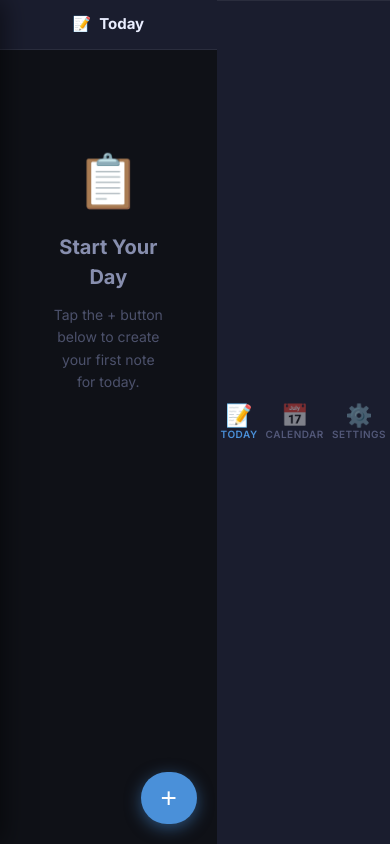
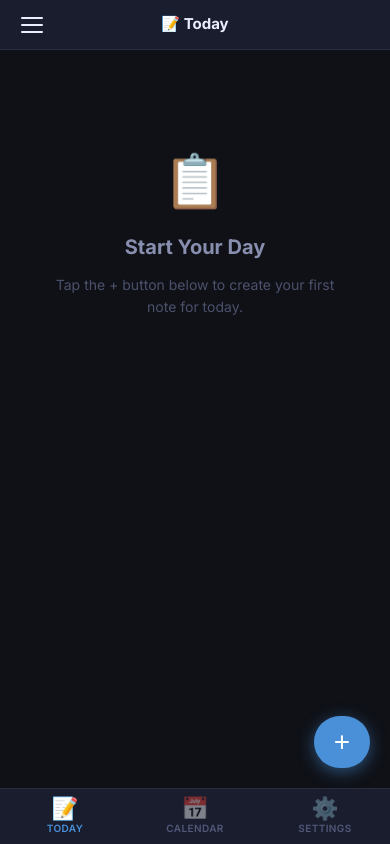
Before and after one commit to raghunathvanka/flownote-web, a Next.js app: page / in a window 390 px wide. Built offline with nearby package versions, Linux system fonts and the light colour scheme.

Commit message:
fix: correct mobile layout - bottomNav inside main, sidebar fixed overlay, full-width workspace

```diff
--- a/src/app/page.module.css
+++ b/src/app/page.module.css
@@ -1,57 +1,51 @@
+/* ══════════════════════════════════════════════════
+   DESKTOP LAYOUT
+   ══════════════════════════════════════════════════ */
 .app {
   display: flex;
+  flex-direction: row;
   height: 100vh;
-  height: 100dvh; /* iOS Safari dynamic viewport fix */
+  height: 100dvh;
   overflow: hidden;
   background: var(--bg);
   position: relative;
 }
 
-/* ── Sidebar wrapper ─────────────────────────────── */
+/* Sidebar: normal flex column on desktop */
 .sidebarWrapper {
   flex-shrink: 0;
-  z-index: 60;
+  height: 100%;
+  overflow: hidden;
 }
 
-/* ── Main content ────────────────────────────────── */
+/* Main: vertical flex column taking remaining space */
 .main {
   flex: 1;
+  min-width: 0;
   display: flex;
   flex-direction: column;
   overflow: hidden;
-  position: relative;
-  min-width: 0;
 }
 
+/* Page content area (scrollable, takes remaining space) */
 .pageContent {
   flex: 1;
+  min-height: 0;
   display: flex;
   flex-direction: column;
   overflow: hidden;
-  min-height: 0;
 }
 
-/* ── Mobile top bar (hidden on desktop) ──────────── */
-.mobileTopBar {
-  display: none;
-}
+/* Mobile top bar: hidden on desktop */
+.mobileTopBar { display: none; }
 
-/* ── Backdrop (mobile sidebar overlay) ───────────── */
-.backdrop {
-  position: fixed;
-  inset: 0;
-  background: rgba(0, 0, 0, 0.6);
-  z-index: 55;
-  backdrop-filter: blur(2px);
-  animation: fadeIn 0.15s ease-out;
-}
+/* Bottom nav: hidden on desktop */
+.bottomNav { display: none; }
 
-/* ── Bottom nav (hidden on desktop) ─────────────── */
-.bottomNav {
-  display: none;
-}
+/* Backdrop: hidden on desktop */
+.backdrop { display: none; }
 
-/* ── Carry-forward banner ────────────────────────── */
+/* Carry-forward banner */
 .carryBanner {
   display: flex;
   align-items: center;
@@ -63,7 +57,6 @@
   font-weight: 500;
   color: var(--accent-light);
   flex-shrink: 0;
-  animation: fadeIn 0.3s ease-out;
 }
 .dismissBtn {
   background: none;
@@ -71,14 +64,12 @@
   color: var(--accent);
   cursor: pointer;
   font-size: 16px;
-  padding: 0 4px;
+  padding: 2px 6px;
   border-radius: 4px;
-  transition: background 0.12s;
   line-height: 1;
 }
-.dismissBtn:hover { background: rgba(74, 144, 217, 0.2); }
 
-/* ── Splash screen ───────────────────────────────── */
+/* Splash screen */
 .splash {
   height: 100vh;
   height: 100dvh;
@@ -92,55 +83,59 @@
   flex-direction: column;
   align-items: center;
   gap: 12px;
-  animation: fadeIn 0.4s ease-out;
 }
 .splashIcon { font-size: 52px; }
-.splashTitle {
-  font-size: 40px;
-  font-weight: 800;
-  color: var(--text-primary);
-  letter-spacing: -1px;
-}
-.splashSub {
-  font-size: 15px;
-  color: var(--text-muted);
-  animation: pulse 1.5s infinite;
-}
+.splashTitle { font-size: 40px; font-weight: 800; color: var(--text-primary); letter-spacing: -1px; }
+.splashSub { font-size: 15px; color: var(--text-muted); }
 
 /* ══════════════════════════════════════════════════
-   MOBILE STYLES  (≤ 768px)
+   MOBILE LAYOUT  (≤ 768px)
    ══════════════════════════════════════════════════ */
 @media (max-width: 768px) {
 
-  /* Sidebar: pull fully out of flex flow, use fixed overlay */
+  /* Sidebar: taken out of flex flow entirely, slides in as overlay */
   .sidebarWrapper {
     position: fixed;
     top: 0;
     left: 0;
     bottom: 0;
-    width: 260px;
+    /* Keep natural width from Sidebar component (220px) */
+    width: 220px;
+    /* Slide fully off-screen to the left */
     transform: translateX(-100%);
-    transition: transform 0.25s ease-out;
-    box-shadow: 4px 0 24px rgba(0, 0, 0, 0.5);
-    z-index: 60;
+    transition: transform 0.25s cubic-bezier(0.4, 0, 0.2, 1);
+    z-index: 100;
+    box-shadow: none;
   }
+  /* When open: slide in */
   .sidebarOpen {
-    transform: translateX(0);
+    transform: translateX(0) !important;
+    box-shadow: 6px 0 32px rgba(0, 0, 0, 0.6) !important;
   }
 
-  /* Show mobile top bar */
+  /* Backdrop: dark overlay behind open sidebar */
+  .backdrop {
+    display: block;
+    position: fixed;
+    inset: 0;
+    background: rgba(0, 0, 0, 0.55);
+    z-index: 99;
+    animation: fadeIn 0.15s ease-out;
+  }
+
+  /* Mobile top bar */
   .mobileTopBar {
     display: flex;
     align-items: center;
     justify-content: space-between;
     padding: 0 12px;
     height: 50px;
-    border-bottom: 1px solid var(--border);
+    min-height: 50px;
     flex-shrink: 0;
     background: var(--surface);
+    border-bottom: 1px solid var(--border);
   }
 
-  /* Hamburger button */
   .hamburger {
     display: flex;
     flex-direction: column;
@@ -151,35 +146,35 @@
     background: none;
     border: none;
     cursor: pointer;
-    padding: 8px;
+    padding: 9px;
     border-radius: 8px;
-    transition: background 0.15s;
+    -webkit-tap-highlight-color: transparent;
   }
-  .hamburger:active { background: var(--surface-elevated); }
   .hamburger span {
     display: block;
     height: 2px;
     background: var(--text-primary);
     border-radius: 2px;
+    width: 100%;
   }
+  .hamburger:active { opacity: 0.7; }
 
   .mobileTitle {
-    display: flex;
-    align-items: center;
-    gap: 8px;
     font-size: 15px;
     font-weight: 700;
     color: var(--text-primary);
+    display: flex;
+    align-items: center;
+    gap: 6px;
   }
 
-  /* Show bottom tab bar */
+  /* Bottom tab bar */
   .bottomNav {
     display: flex;
+    flex-shrink: 0;
+    background: var(--surface);
     border-top: 1px solid var(--border);
-    background: var(--surface);
     padding-bottom: env(safe-area-inset-bottom, 0px);
-    flex-shrink: 0;
-    z-index: 10;
   }
 
   .bottomTab {
@@ -188,26 +183,27 @@
     flex-direction: column;
     align-items: center;
     justify-content: center;
-    gap: 2px;
+    gap: 3px;
     padding: 8px 4px 10px;
     background: none;
     border: none;
     cursor: pointer;
     font-family: inherit;
-    transition: background 0.12s;
     color: var(--text-muted);
     -webkit-tap-highlight-color: transparent;
+    transition: color 0.12s;
   }
-  .bottomTab:active { background: var(--surface-elevated); }
-  .bottomTabActive { color: var(--accent) !important; }
+  .bottomTab:active { opacity: 0.7; }
+  .bottomTabActive {
+    color: var(--accent) !important;
+  }
   .bottomTabIcon { font-size: 22px; line-height: 1; }
   .bottomTabLabel {
     font-size: 10px;
     font-weight: 600;
     text-transform: uppercase;
-    letter-spacing: 0.5px;
+    letter-spacing: 0.4px;
   }
 
-  /* Compact carry banner on mobile */
   .carryBanner { font-size: 12px; padding: 6px 12px; }
 }
--- a/src/app/page.tsx
+++ b/src/app/page.tsx
@@ -33,7 +33,6 @@ export default function Home() {
       .catch(() => setReady(true));
   }, []);
 
-  // Close sidebar when page changes on mobile
   const handlePageChange = (p: string) => {
     setPage(p as Page);
     setSidebarOpen(false);
@@ -60,12 +59,12 @@ export default function Home() {
   return (
     <div className={styles.app}>
 
-      {/* Sidebar overlay backdrop (mobile only) */}
+      {/* ── Sidebar overlay backdrop (mobile) ── */}
       {sidebarOpen && (
         <div className={styles.backdrop} onClick={() => setSidebarOpen(false)} />
       )}
 
-      {/* Sidebar — hidden on mobile unless open */}
+      {/* ── Sidebar: desktop = fixed column | mobile = hidden overlay ── */}
       <div className={`${styles.sidebarWrapper} ${sidebarOpen ? styles.sidebarOpen : ''}`}>
         <Sidebar
           selectedDate={selectedDate}
@@ -76,24 +75,25 @@ export default function Home() {
         />
       </div>
 
+      {/* ── Main column: top-bar → content → bottom-nav ── */}
       <main className={styles.main}>
+
         {/* Mobile top bar */}
         <div className={styles.mobileTopBar}>
           <button
             className={styles.hamburger}
             onClick={() => setSidebarOpen(!sidebarOpen)}
-            aria-label="Toggle menu"
+            aria-label="Open menu"
           >
             <span /><span /><span />
           </button>
-          <div className={styles.mobileTitle}>
-            <span>{PAGE_ICONS[page]}</span>
-            <span>{PAGE_LABELS[page]}</span>
-          </div>
+          <span className={styles.mobileTitle}>
+            {PAGE_ICONS[page]} {PAGE_LABELS[page]}
+          </span>
           <div style={{ width: 40 }} />
         </div>
 
-        {/* Carry-forward notification */}
+        {/* Carry-forward banner */}
         {carryCount > 0 && (
           <div className={styles.carryBanner}>
             ↩ {carryCount} task{carryCount > 1 ? 's' : ''} carried forward
@@ -101,7 +101,7 @@ export default function Home() {
           </div>
         )}
 
-        {/* Page content */}
+        {/* Page content — flex:1, scrollable */}
         <div className={styles.pageContent}>
           {page === 'workspace' && <Workspace date={selectedDate} />}
           {page === 'calendar' && (
@@ -109,9 +109,8 @@ export default function Home() {
           )}
           {page === 'settings' && <SettingsPanel />}
         </div>
-      </main>
 
-      {/* Mobile bottom tab bar */}
+        {/* ── Mobile bottom tab bar (inside main so it sits BELOW content) ── */}
         <nav className={styles.bottomNav}>
           {(['workspace', 'calendar', 'settings'] as Page[]).map((p) => (
             <button
@@ -124,6 +123,8 @@ export default function Home() {
             </button>
           ))}
         </nav>
+
+      </main>
     </div>
   );
 }
```
Lines whose indentation alone changed are shown as unchanged.
